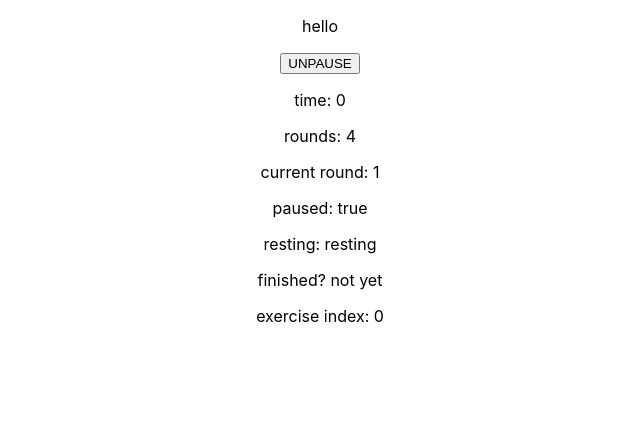
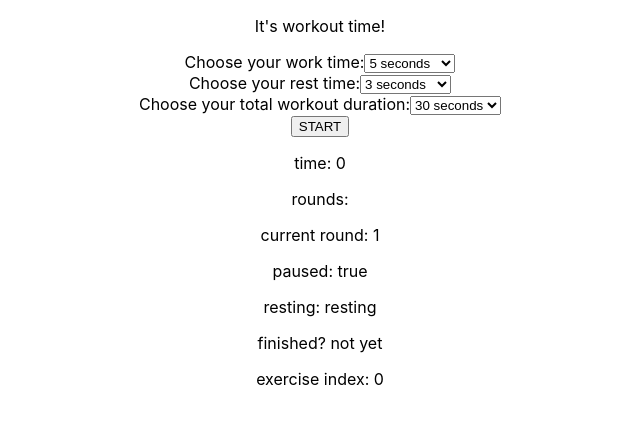
Before and after one commit to natalieweesh/tabata, a React (Create React App) app: page / in a window 1280 px wide. Shown: the top 424 px of the page, without its empty margins (320-960 px from the left). Built offline with nearby package versions, Linux system fonts and the light colour scheme.

Commit message:
start adding settings

```diff
--- a/src/App.js
+++ b/src/App.js
@@ -57,10 +57,9 @@ const exercises = {
 
 function App() {
   const muscleGroups = ['arms', 'legs', 'butt']
-  const workTime = 5;
-  const restTime = 3;
-  const totalTime = 38; //testing with 60 seconds
-  const rounds = Math.floor(totalTime / (workTime + restTime))
+  // const workTime = 5;
+  // const restTime = 3;
+  // const totalTime = 38; //testing with 60 seconds
   const timer = useRef(null);
   const [currentRound, setCurrentRound] = useState(0);
   const [resting, setResting] = useState(true);
@@ -69,6 +68,12 @@ function App() {
   const [theTime, setTheTime] = useState(0);
   const [exerciseIndex, setExerciseIndex] = useState(0);
   const [currentExercise, setCurrentExercise] = useState(null);
+  const [startedWorkout, setStartedWorkout] = useState(false);
+  const [workTime, setWorkTime] = useState(5)
+  const [restTime, setRestTime] = useState(3)
+  const [totalTime, setTotalTime] = useState(38)
+  // const rounds = Math.floor(totalTime / (workTime + restTime))
+  const [rounds, setRounds] = useState(null);
 
   useEffect(() => {
     if (paused || finished) {
@@ -78,9 +83,13 @@ function App() {
       }
       return;
     }
-    if (!currentExercise) {
+    if (!rounds) {
+      console.log("Setting rounds", Math.floor(totalTime / (workTime + restTime)))
+      setRounds(Math.floor(totalTime / (workTime + restTime)))
+    }
+    if (!currentExercise) { // starting the first exercise of the workout
       const currentMuscleGroup = muscleGroups[exerciseIndex];
-      setCurrentExercise(exercises[currentMuscleGroup][0])
+      setCurrentExercise(exercises[currentMuscleGroup][Math.floor(Math.random() * muscleGroups[exerciseIndex].length)])
     }
     timer.current = setTimeout(() => {
       setTheTime(theTime + 1)
@@ -95,14 +104,55 @@ function App() {
         const newIndex = ((exerciseIndex + 1) % (muscleGroups.length))
         setExerciseIndex(newIndex)
         const newMuscleGroup = muscleGroups[newIndex]
-        setCurrentExercise(exercises[newMuscleGroup][0])
+        setCurrentExercise(exercises[newMuscleGroup][Math.floor(Math.random() * muscleGroups[newIndex].length)])
       }
     }, 1000)
   }, [finished, paused, theTime, currentRound, rounds, currentExercise, exerciseIndex, muscleGroups])
   return (
     <div className="App">
-      <p>hello</p>
-      <button onClick={() => setPaused(!paused)}>{paused ? "UN" : ""}PAUSE</button>
+      <p>It's workout time!</p>
+      <label>Choose your work time:</label>
+      <select onChange={e => {
+        console.log('hello')
+        console.log(e.target.value)
+        setWorkTime(parseInt(e.target.value))
+      }}>
+        <option value="5">5 seconds</option>
+        <option value="20">20 seconds</option>
+        <option value="30">30 seconds</option>
+        <option value="45">45 seconds</option>
+        <option value="50">50 seoncds</option>
+        <option value="60">60 seconds</option>
+      </select>
+      <br/>
+      <label>Choose your rest time:</label>
+      <select onChange={e => setRestTime(parseInt(e.target.value))}>
+        <option value="3">3 seconds</option>
+        <option value="10">10 seconds</option>
+        <option value="15">15 seconds</option>
+        <option value="20">20 seconds</option>
+        <option value="25">25 seconds</option>
+        <option value="30">30 seconds</option>
+      </select>
+      <br/>
+      <label>Choose your total workout duration:</label>
+      <select onChange={e => setTotalTime(parseInt(e.target.value))}>
+        <option value="30">30 seconds</option>
+        <option value="60">1 minute</option>
+        <option value="300">5 minutes</option>
+        <option value="600">10 minutes</option>
+        <option value="900">15 minutes</option>
+        <option value="1200">20 minutes</option>
+        <option value="1500">25 minutes</option>
+        <option value="1800">30 minutes</option>
+      </select>
+      <br/>
+      <button onClick={() => {
+        setPaused(!paused)
+        if (!startedWorkout) {
+          setStartedWorkout(true);
+        }
+      }}>{!startedWorkout ? ("START") : (paused ? "UNPAUSE" : "PAUSE")}</button>
       <p>time: {theTime}</p>
       <p>rounds: {rounds}</p>
       <p>current round: {currentRound + 1}</p>
@@ -116,6 +166,7 @@ function App() {
         <img src={currentExercise && currentExercise['img']} alt="hello" />
         </div>
       )}
+      {finished && "YOU FINISHED!"}
     </div>
   );
 }
```
